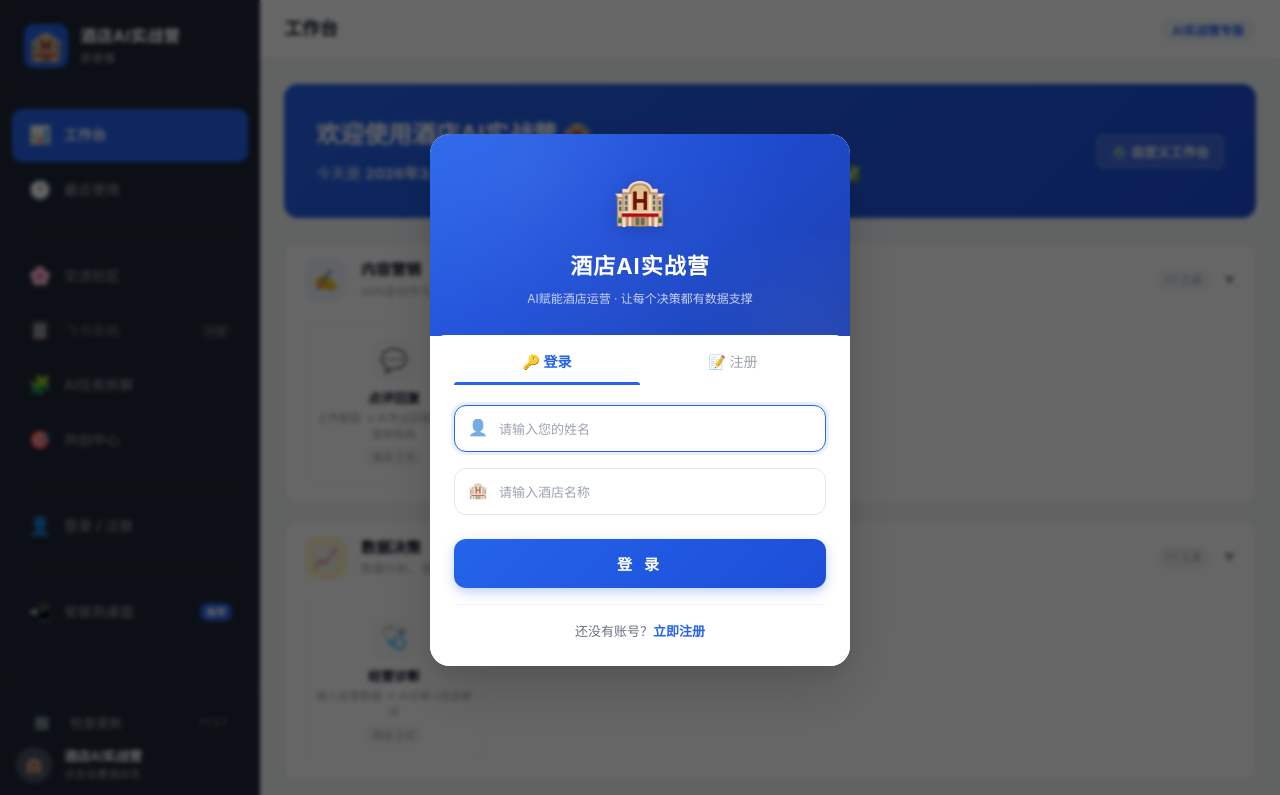
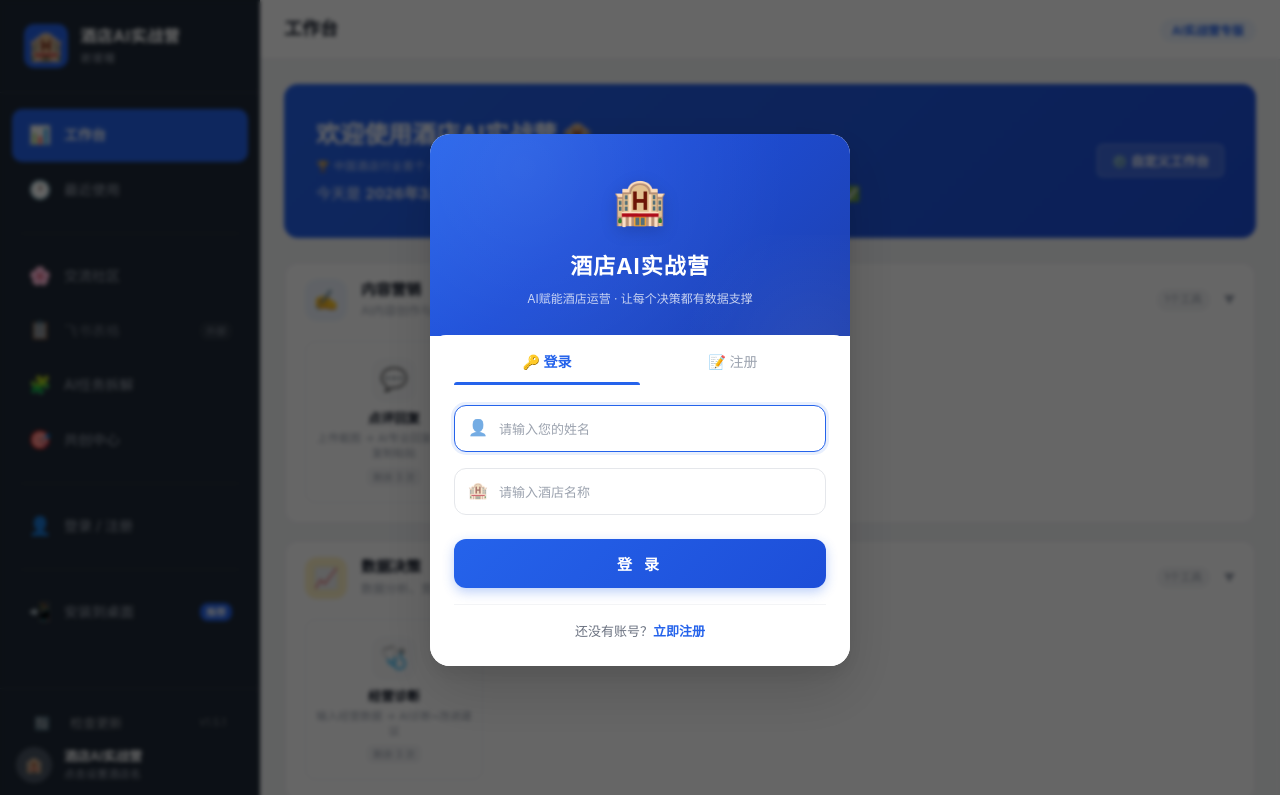
Before and after one commit to sxie738-bot/hotel-ai-workbench, a plain HTML site: page index.html in a window 1280 px wide. Shown: the top 795 px of the page. Drawn offline with Linux system fonts and the light colour scheme.

Commit message:
feat: 首页欢迎区加品牌标语「中国酒店行业首个AI运营工作台」

```diff
--- a/index.html
+++ b/index.html
@@ -375,6 +375,7 @@
         <div class="welcome-text">
           <h2 class="admin-hide">欢迎使用酒店AI实战营 🏨</h2>
           <h2 class="admin-only" style="display:none;" id="adminGreeting">下午好，谢瑷瞳 👋</h2>
+          <p class="admin-hide" style="font-size:11px; opacity:0.75; margin:-4px 0 6px; letter-spacing:0.5px;">🏆 中国酒店行业首个 AI 运营工作台</p>
           <p>今天是 <strong id="todayDate"></strong>，你有 <strong id="toolCountText">0个AI工具</strong> 可以使用，全部已接入AI能力 ✅</p>
         </div>
         <button class="btn admin-hide" onclick="showDashboardCustomize()" style="background:rgba(255,255,255,0.15); color:#fff; border:1px solid rgba(255,255,255,0.3); font-size:13px; padding:6px 14px;">⚙️ 自定义工作台</button>
```
